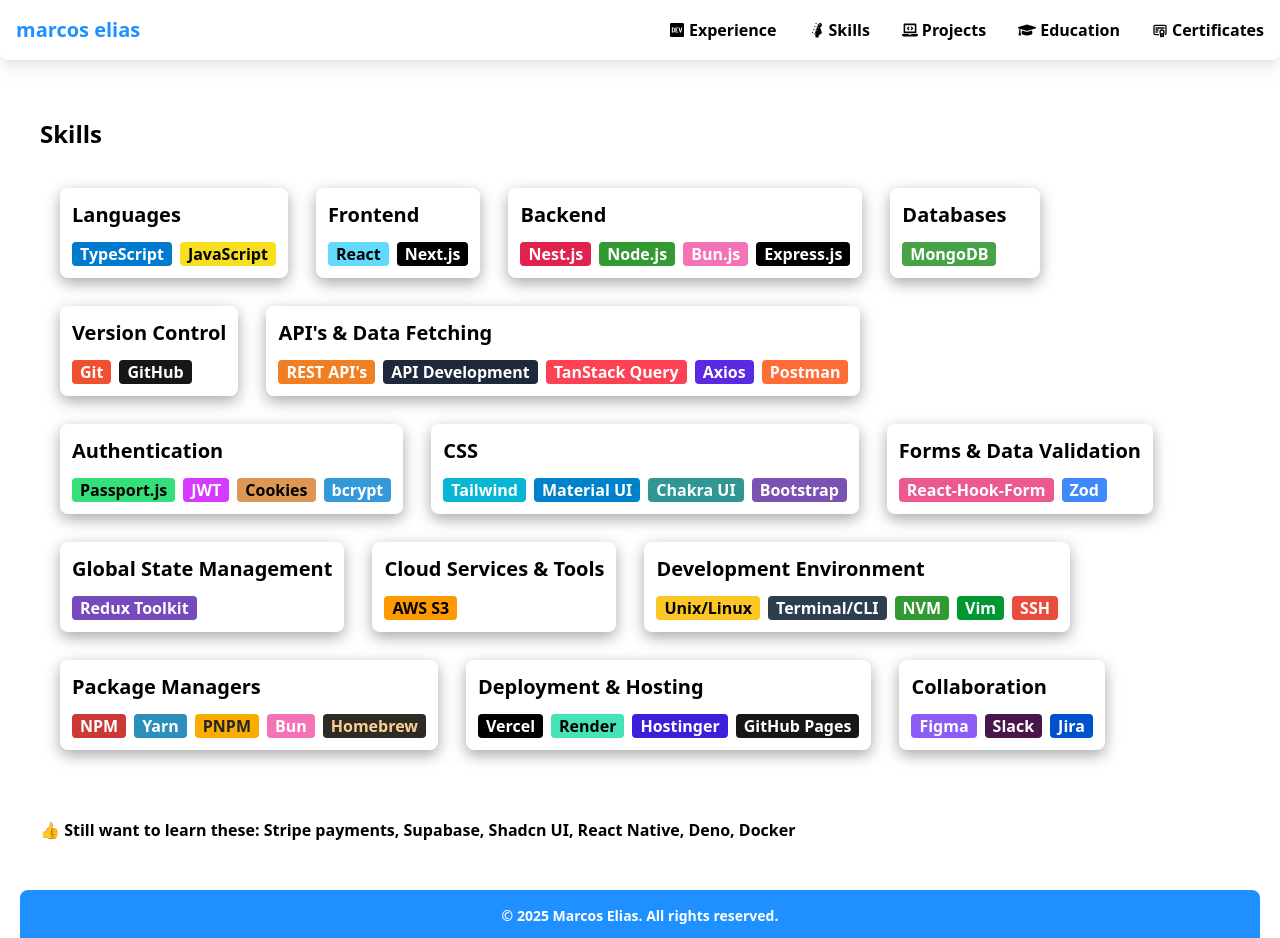
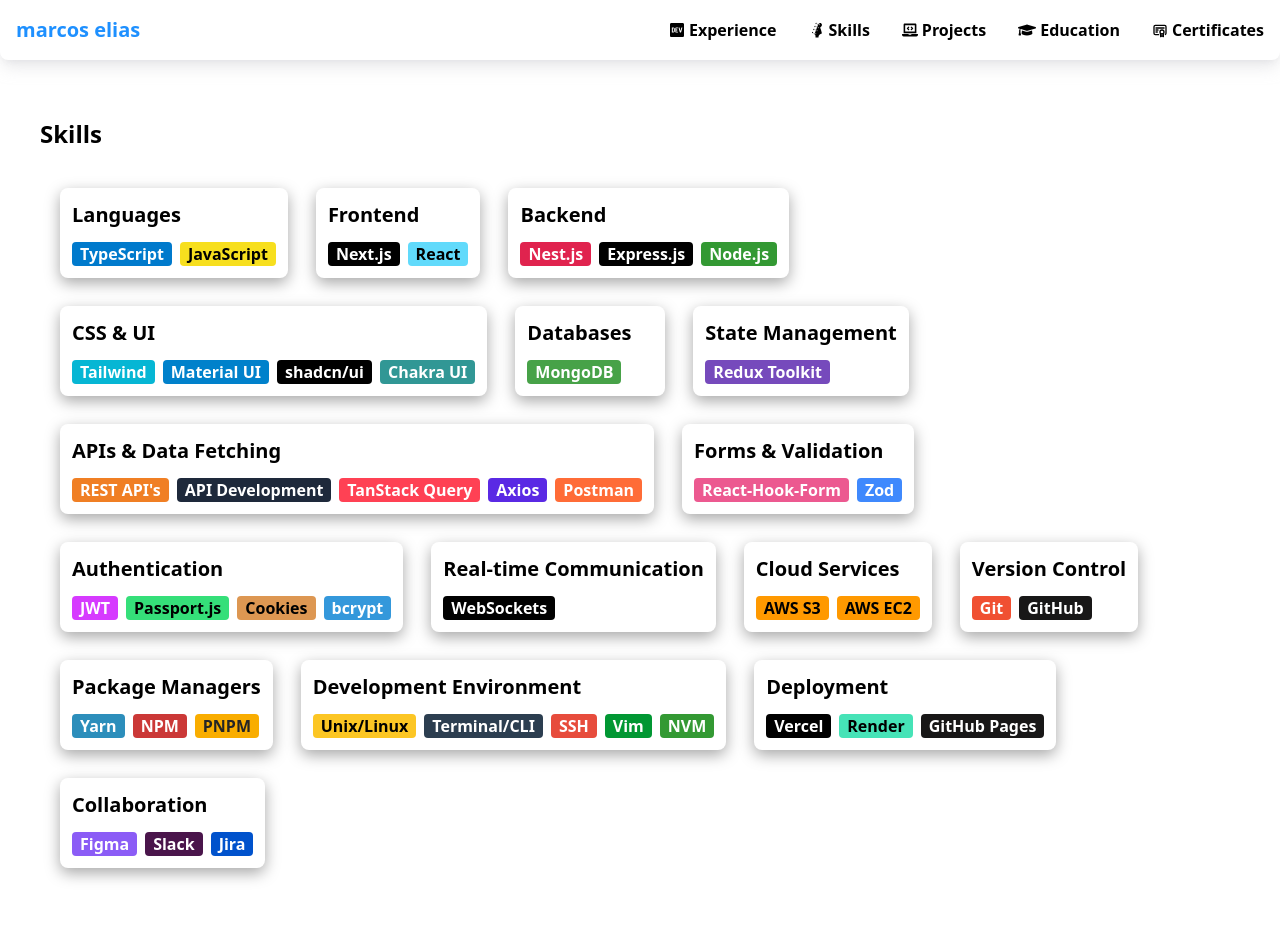
Before and after one commit to mark-elias/MyPortfolio_Next.js, a Next.js app: page /skills in a window 1280 px wide. Shown: the top 938 px of the page. Built offline with nearby package versions, Linux system fonts and the light colour scheme.

Commit message:
update skills badges

```diff
--- a/src/constants/skills.constants.ts
+++ b/src/constants/skills.constants.ts
@@ -1,35 +1,54 @@
 export const skillCategories = [
+  // 🎯 TIER 1: CORE STACK (What you're hired for)
   {
     id: "languages",
     name: "Languages",
     skills: ["TypeScript", "JavaScript"],
   },
   {
-    id: "frontend",
+    id: "frontend-frameworks",
     name: "Frontend",
-    skills: ["React", "Next.js"],
+    skills: ["Next.js", "React"],
   },
   {
-    id: "backend",
+    id: "backend-frameworks",
     name: "Backend",
-    skills: ["Nest.js", "Node.js", "Bun.js", "Express.js"],
+    skills: ["Nest.js", "Express.js", "Node.js"],
   },
-  // Databases
+  // {
+  //   id: "backend-runtimes",
+  //   name: "Backend Runtimes",
+  //   skills: ["Node.js", "Bun.js"],
+  // },
+
+  // 🎨 TIER 2: UI & STYLING (Full-stack capability)
+  {
+    id: "css-frameworks",
+    name: "CSS & UI",
+    skills: ["Tailwind", "Material UI", "shadcn/ui", "Chakra UI"],
+  },
+
+  // 💾 TIER 3: DATA MANAGEMENT (Critical for real apps)
   {
     id: "databases",
     name: "Databases",
     skills: ["MongoDB"],
   },
-  // Version Control
   {
-    id: "version-control",
-    name: "Version Control",
-    skills: ["Git", "GitHub"],
+    id: "state-management",
+    name: "State Management",
+    skills: ["Redux Toolkit"],
   },
-  // APIs & Data Fetching
+  // {
+  //   id: "orms-odms",
+  //   name: "ODMs & ORMs",
+  //   skills: ["Mongoose", "Prisma"],
+  // },
+
+  // 🔌 TIER 4: API & FORMS (Essential full-stack)
   {
     id: "apis-data-fetching",
-    name: "API's & Data Fetching",
+    name: "APIs & Data Fetching",
     skills: [
       "REST API's",
       "API Development",
@@ -38,62 +57,64 @@
       "Postman",
     ],
   },
-  // Authentication
+  {
+    id: "forms-validation",
+    name: "Forms & Validation",
+    skills: ["React-Hook-Form", "Zod"],
+  },
+
+  // 🔐 TIER 5: BUSINESS LOGIC (Real-world experience)
   {
     id: "authentication",
     name: "Authentication",
-    skills: ["Passport.js", "JWT", "Cookies", "bcrypt"],
+    skills: ["JWT", "Passport.js", "Cookies", "bcrypt"],
+  },
+  // {
+  //   id: "payments",
+  //   name: "Payments",
+  //   skills: ["Stripe"],
+  // },
+  {
+    id: "real-time-communication",
+    name: "Real-time Communication",
+    skills: ["WebSockets"],
   },
 
+  // ☁️ TIER 6: CLOUD & DEVOPS (Shows scalability knowledge)
   {
-    id: "css-frameworks",
-    name: "CSS",
-    skills: ["Tailwind", "Material UI", "Chakra UI", "Bootstrap"],
+    id: "cloud-services",
+    name: "Cloud Services",
+    skills: ["AWS S3", "AWS EC2"],
   },
-
-  {
-    id: "forms-validation",
-    name: "Forms & Data Validation",
-    skills: ["React-Hook-Form", "Zod"],
-  },
-
-  {
-    id: "state-management",
-    name: "Global State Management",
-    skills: ["Redux Toolkit"],
-  },
-
-  // ORMS & ODMs
   // {
-  //   id: "orms-odms",
-  //   name: "ODMs & ORMs",
-  //   skills: ["Mongoose", "Prisma"],
+  //   id: "devops-infrastructure",
+  //   name: "DevOps & Infrastructure",
+  //   skills: ["Docker", "GitHub Actions", "Nginx", "Caddy"],
   // },
 
+  // 🛠️ TIER 7: DEVELOPMENT TOOLS (Supporting skills)
   {
-    id: "cloud-services",
-    name: "Cloud Services & Tools",
-    skills: ["AWS S3"],
+    id: "version-control",
+    name: "Version Control",
+    skills: ["Git", "GitHub"],
   },
-  // Development Environment
+  {
+    id: "package-managers",
+    name: "Package Managers",
+    skills: ["Yarn", "NPM", "PNPM"],
+  },
   {
     id: "development-environment",
     name: "Development Environment",
-    skills: ["Unix/Linux", "Terminal/CLI", "NVM", "Vim", "SSH"],
+    skills: ["Unix/Linux", "Terminal/CLI", "SSH", "Vim", "NVM"],
   },
-  // Package Managers
+
+  // 🚀 TIER 8: DEPLOYMENT & COLLABORATION (Team readiness)
   {
-    id: "package-managers",
-    name: "Package Managers",
-    skills: ["NPM", "Yarn", "PNPM", "Bun", "Homebrew"],
+    id: "deployment",
+    name: "Deployment",
+    skills: ["Vercel", "Render", "GitHub Pages"],
   },
-  // Deployment & Hosting
-  {
-    id: "deployment-hosting",
-    name: "Deployment & Hosting",
-    skills: ["Vercel", "Render", "Hostinger", "GitHub Pages"],
-  },
-  // Collaboration
   {
     id: "collaboration",
     name: "Collaboration",
@@ -102,10 +123,8 @@
 ] as const;
 
 export const skillsToLearn = [
-  "Stripe payments",
-  "Supabase",
-  "Shadcn UI",
-  "React Native",
-  "Deno",
+  "PostgreSQL",
   "Docker",
+  "Bun.js",
+  "Hono",
 ] as const;
--- a/src/hooks/useBadgeMaker.ts
+++ b/src/hooks/useBadgeMaker.ts
@@ -23,6 +23,8 @@
   // Backend Frameworks
   "Express.js": { backgroundColor: "#000000", textColor: "#FFFFFF" },
   "Nest.js": { backgroundColor: "#E0234E", textColor: "#FFFFFF" },
+  Hono: { backgroundColor: "#E36002", textColor: "#FFFFFF" },
+  Fastify: { backgroundColor: "#000000", textColor: "#FFFFFF" },
 
   // Package Managers
   NPM: { backgroundColor: "#CB3837", textColor: "#FFFFFF" },
@@ -36,6 +38,7 @@
   "Material UI": { backgroundColor: "#0081CB", textColor: "#FFFFFF" },
   "Chakra UI": { backgroundColor: "#319795", textColor: "#FFFFFF" },
   Bootstrap: { backgroundColor: "#7952B3", textColor: "#FFFFFF" },
+  "shadcn/ui": { backgroundColor: "#000000", textColor: "#FFFFFF" },
 
   // Forms & Data Validation
   "React-Hook-Form": { backgroundColor: "#EC5990", textColor: "#FFFFFF" },
@@ -75,6 +78,9 @@
   bcrypt: { backgroundColor: "#3498DB", textColor: "#FFFFFF" },
   "2FA/MFA": { backgroundColor: "#1ABC9C", textColor: "#FFFFFF" },
 
+  // Payments
+  Stripe: { backgroundColor: "#635BFF", textColor: "#FFFFFF" },
+
   // Deployment & Hosting
   Vercel: { backgroundColor: "#000000", textColor: "#FFFFFF" },
   Render: { backgroundColor: "#46E3B7", textColor: "#000000" },
@@ -83,6 +89,7 @@
 
   // Cloud Services & Tools
   "AWS S3": { backgroundColor: "#FF9900", textColor: "#000000" },
+  "AWS EC2": { backgroundColor: "#FF9900", textColor: "#000000" },
 
   // Real-time Communication
   WebSockets: { backgroundColor: "#010101", textColor: "#FFFFFF" },
@@ -95,8 +102,11 @@
   Vim: { backgroundColor: "#019733", textColor: "#FFFFFF" },
   NVM: { backgroundColor: "#339933", textColor: "#FFFFFF" },
 
-  // DevOps
+  // DevOps & Infrastructure
   Docker: { backgroundColor: "#2496ED", textColor: "#FFFFFF" },
+  "GitHub Actions": { backgroundColor: "#2088FF", textColor: "#FFFFFF" },
+  Nginx: { backgroundColor: "#009639", textColor: "#FFFFFF" },
+  Caddy: { backgroundColor: "#00C4A7", textColor: "#FFFFFF" },
 
   // Collaboration
   Figma: { backgroundColor: "#8B5CF6", textColor: "#FFFFFF" },
```
Also changed, not shown: src/hooks/useProjectsData.ts (deleted).
